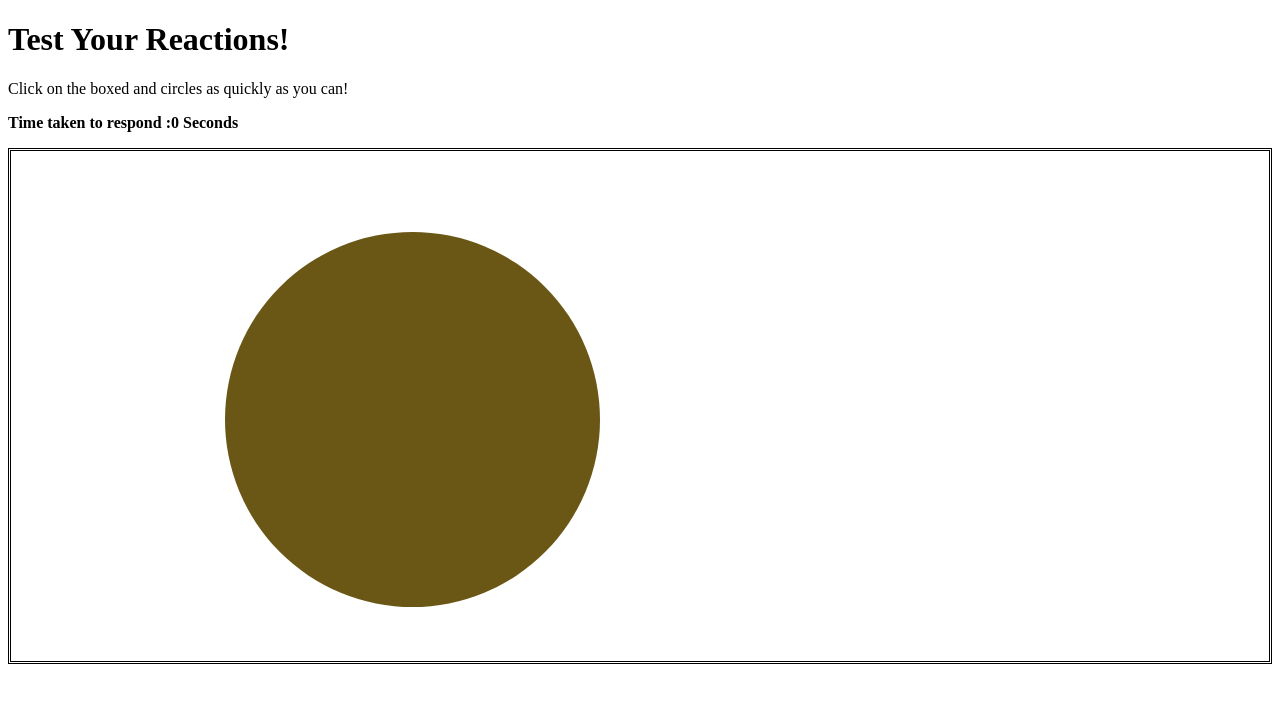
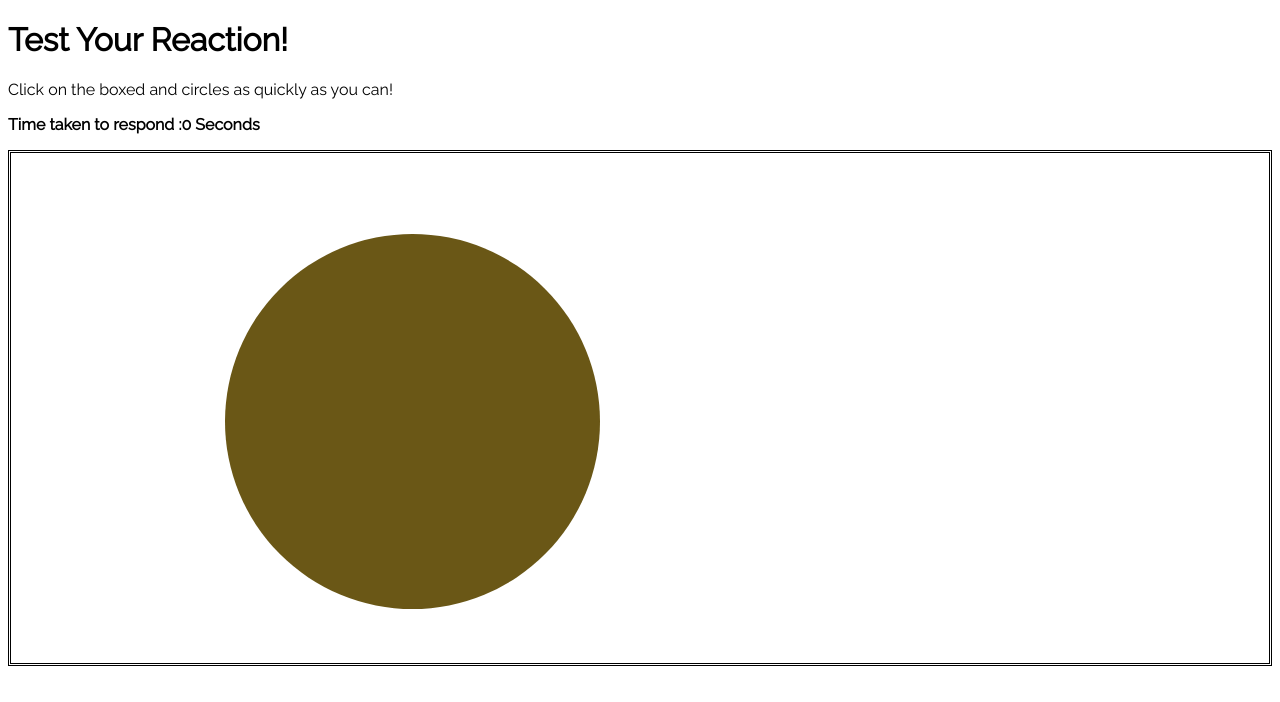
Before and after one commit to DarrenBlunk/darrenblunk.github.io, a plain HTML site: page index.html in a window 1280 px wide. Drawn offline with Linux system fonts and the light colour scheme.

Commit message:
font_update to raleway

```diff
--- a/index.html
+++ b/index.html
@@ -2,7 +2,13 @@
 <html>
     <head>
         <title>Reaction Testor</title>
+
+        <link href="https://fonts.googleapis.com/css?family=Raleway" rel="stylesheet">
+
         <style type="text/css">
+            body {
+                font-family: 'Raleway', sans-serif;
+            }
             #gameWindow {
                 border-style: double;
                 height: 510px
@@ -15,7 +21,7 @@
         </style>
     </head>
     <body>
-      <h1>Test Your Reactions!</h1>
+      <h1>Test Your Reaction!</h1>
        <p>Click on the boxed and circles as quickly as you can!</p>
        <p><b id="timeGUI">Time taken to respond : 0.00</b></p>
        <section id="gameWindow">
```
